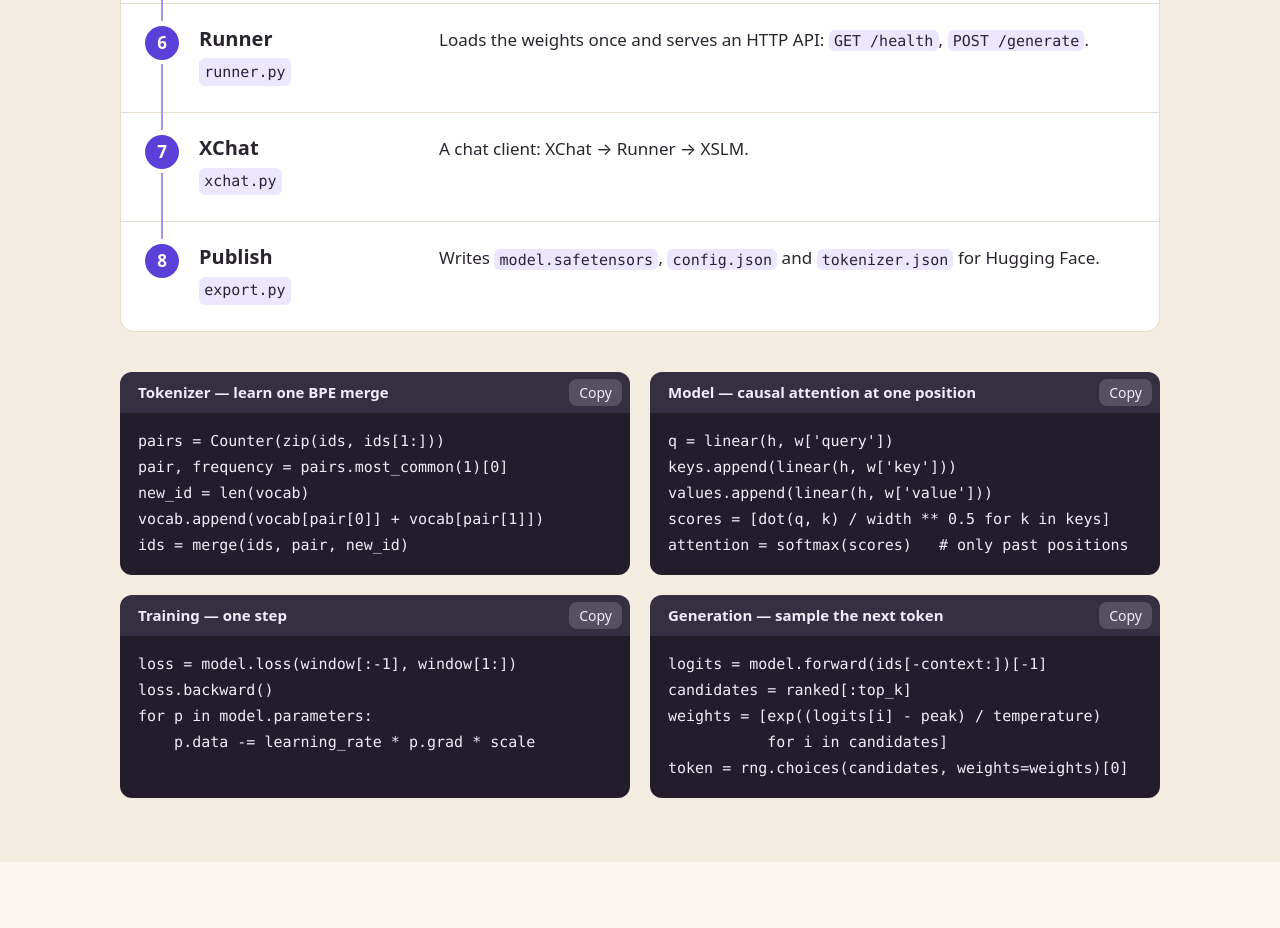
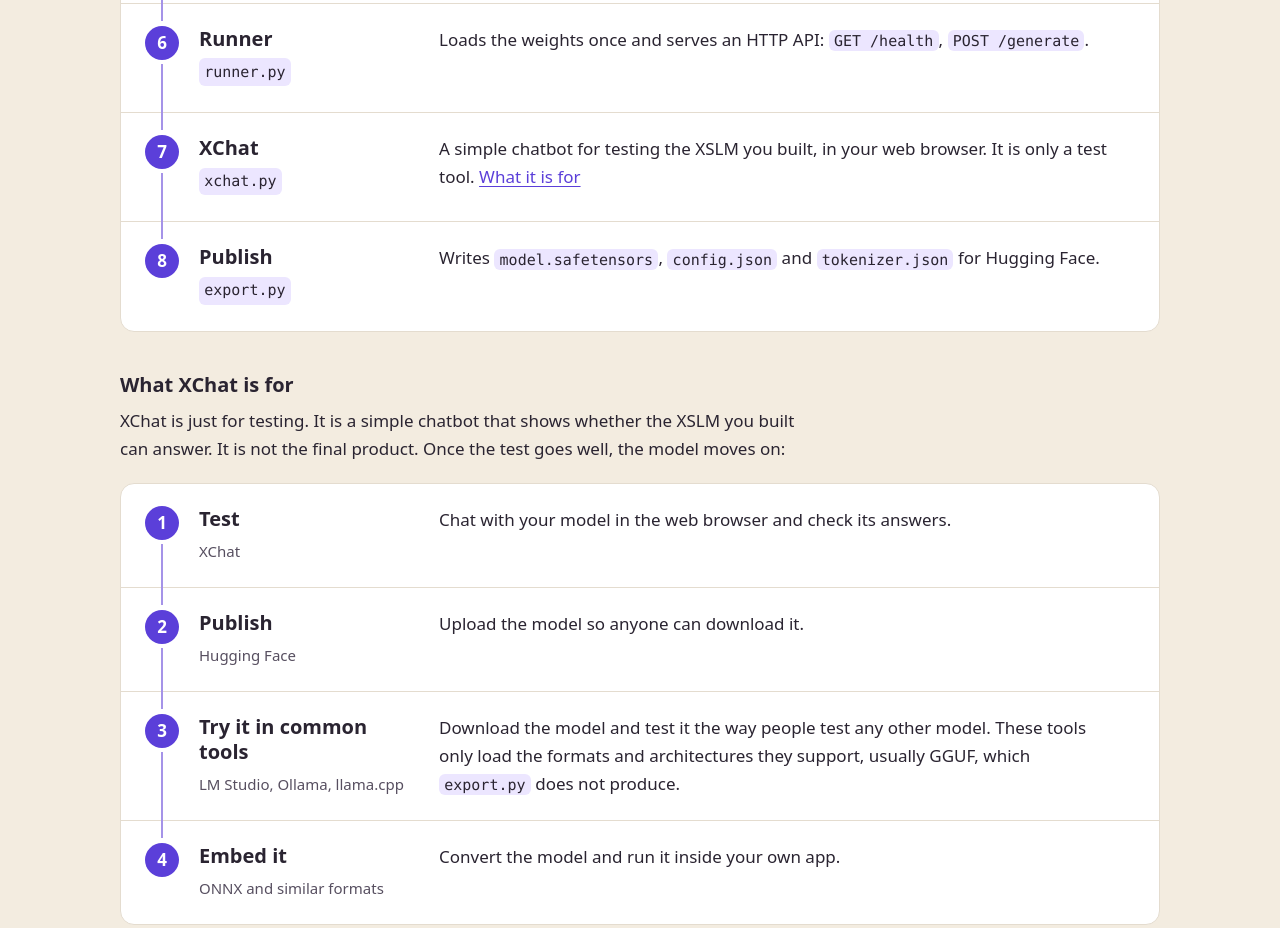
Before and after one commit to thruthesky/xslm, a plain HTML site: page docs/index.html in a window 1280 px wide. Shown: the part 2860-3788 px from the top of the page. Drawn offline with Linux system fonts and the light colour scheme.

Commit message:
Explain XChat as a simple test tool
- XChat is a chatbot for testing the XSLM you built, not the final product
- Add the path after a good test: Hugging Face, then LM Studio, Ollama or
  llama.cpp, then ONNX and similar formats embedded in an app
- Note that those tools need a supported format and architecture, usually
  GGUF, which export.py does not produce

Co-Authored-By: Claude Opus 5.5 <noreply@anthropic.com>

```diff
--- a/docs/index.html
+++ b/docs/index.html
@@ -162,9 +162,20 @@
           <li><span class="step">4</span><div class="flow-name"><h3>Training</h3><code>train.py</code></div><p>Next-token prediction with cross-entropy loss and gradient descent. Saves a resumable checkpoint after every step.</p></li>
           <li><span class="step">5</span><div class="flow-name"><h3>Generation</h3><code>generate.py</code></div><p>Predict the next token, pick one, append, repeat — with temperature, top-k and seed.</p></li>
           <li><span class="step">6</span><div class="flow-name"><h3>Runner</h3><code>runner.py</code></div><p>Loads the weights once and serves an HTTP API: <code>GET /health</code>, <code>POST /generate</code>.</p></li>
-          <li><span class="step">7</span><div class="flow-name"><h3>XChat</h3><code>xchat.py</code></div><p>A chat client: XChat → Runner → XSLM.</p></li>
+          <li><span class="step">7</span><div class="flow-name"><h3>XChat</h3><code>xchat.py</code></div><p>A simple chatbot for testing the XSLM you built, in your web browser. It is only a test tool. <a href="#xchat">What it is for</a></p></li>
           <li><span class="step">8</span><div class="flow-name"><h3>Publish</h3><code>export.py</code></div><p>Writes <code>model.safetensors</code>, <code>config.json</code> and <code>tokenizer.json</code> for Hugging Face.</p></li>
         </ol>
+
+        <div class="purpose" id="xchat">
+          <h3>What XChat is for</h3>
+          <p>XChat is just for testing. It is a simple chatbot that shows whether the XSLM you built can answer. It is not the final product. Once the test goes well, the model moves on:</p>
+          <ol class="flow">
+            <li><span class="step">1</span><div class="flow-name"><h4>Test</h4><span>XChat</span></div><p>Chat with your model in the web browser and check its answers.</p></li>
+            <li><span class="step">2</span><div class="flow-name"><h4>Publish</h4><span>Hugging Face</span></div><p>Upload the model so anyone can download it.</p></li>
+            <li><span class="step">3</span><div class="flow-name"><h4>Try it in common tools</h4><span>LM Studio, Ollama, llama.cpp</span></div><p>Download the model and test it the way people test any other model. These tools only load the formats and architectures they support, usually GGUF, which <code>export.py</code> does not produce.</p></li>
+            <li><span class="step">4</span><div class="flow-name"><h4>Embed it</h4><span>ONNX and similar formats</span></div><p>Convert the model and run it inside your own app.</p></li>
+          </ol>
+        </div>
 
         <div class="code-grid">
           <figure class="code">
--- a/docs/style.css
+++ b/docs/style.css
@@ -296,6 +296,16 @@ h3 { font-size: 1.25rem; }
 
 .flow .step { margin-bottom: 0; }
 
+.flow h4 { font-size: 1.25rem; line-height: 1.25; margin: 0 0 6px; }
+
+.flow-name span { color: var(--muted); font-size: var(--small); }
+
+.purpose { margin-block-end: 40px; }
+
+.purpose > p { max-width: var(--measure); margin-block: 0 20px; }
+
+.purpose .flow { margin: 0; }
+
 /* code */
 .code-grid { display: grid; grid-template-columns: repeat(auto-fit, minmax(min(100%, 500px), 1fr)); gap: 20px; }
 
```
Also changed, not shown: 1 other file.
